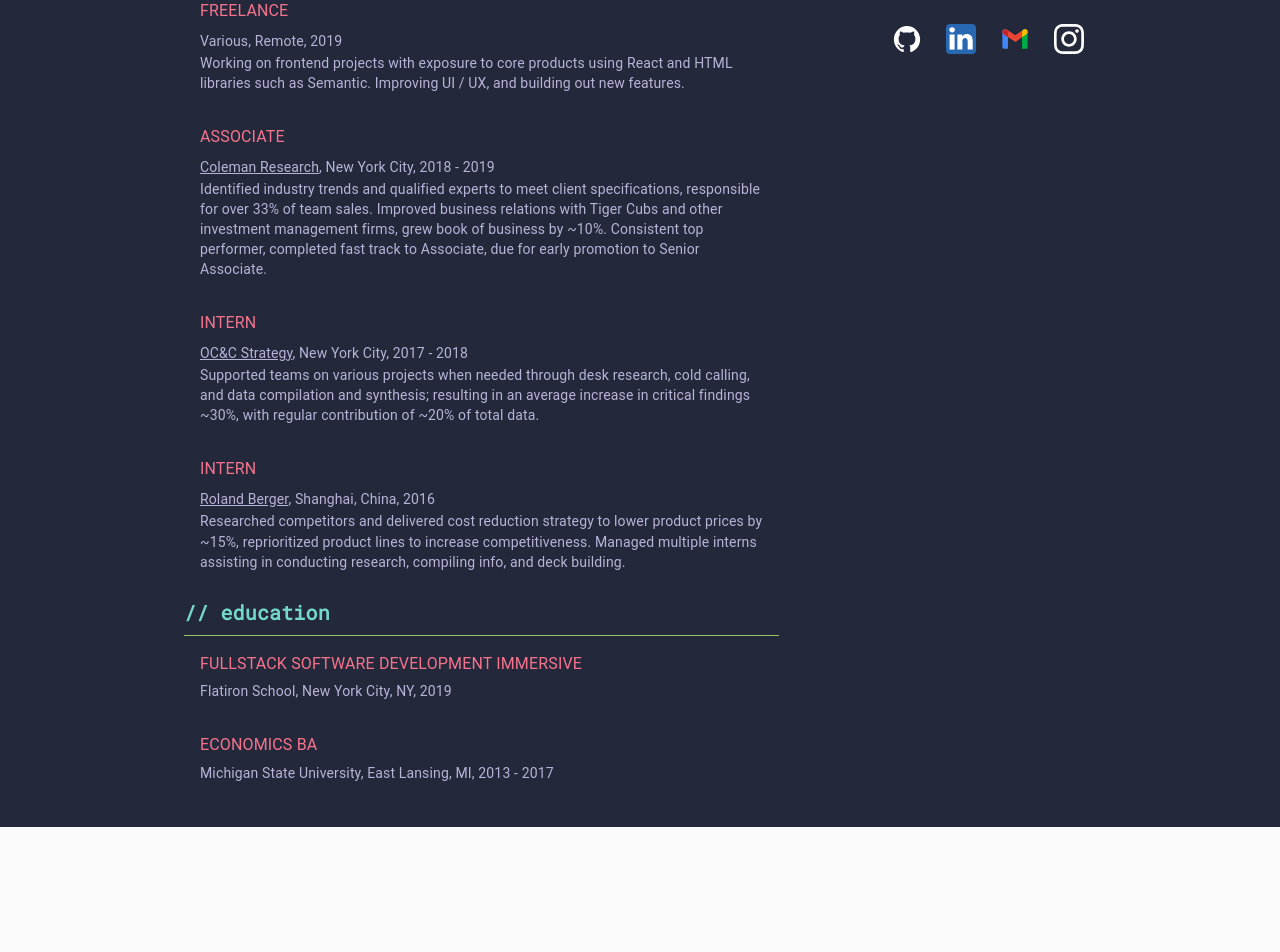
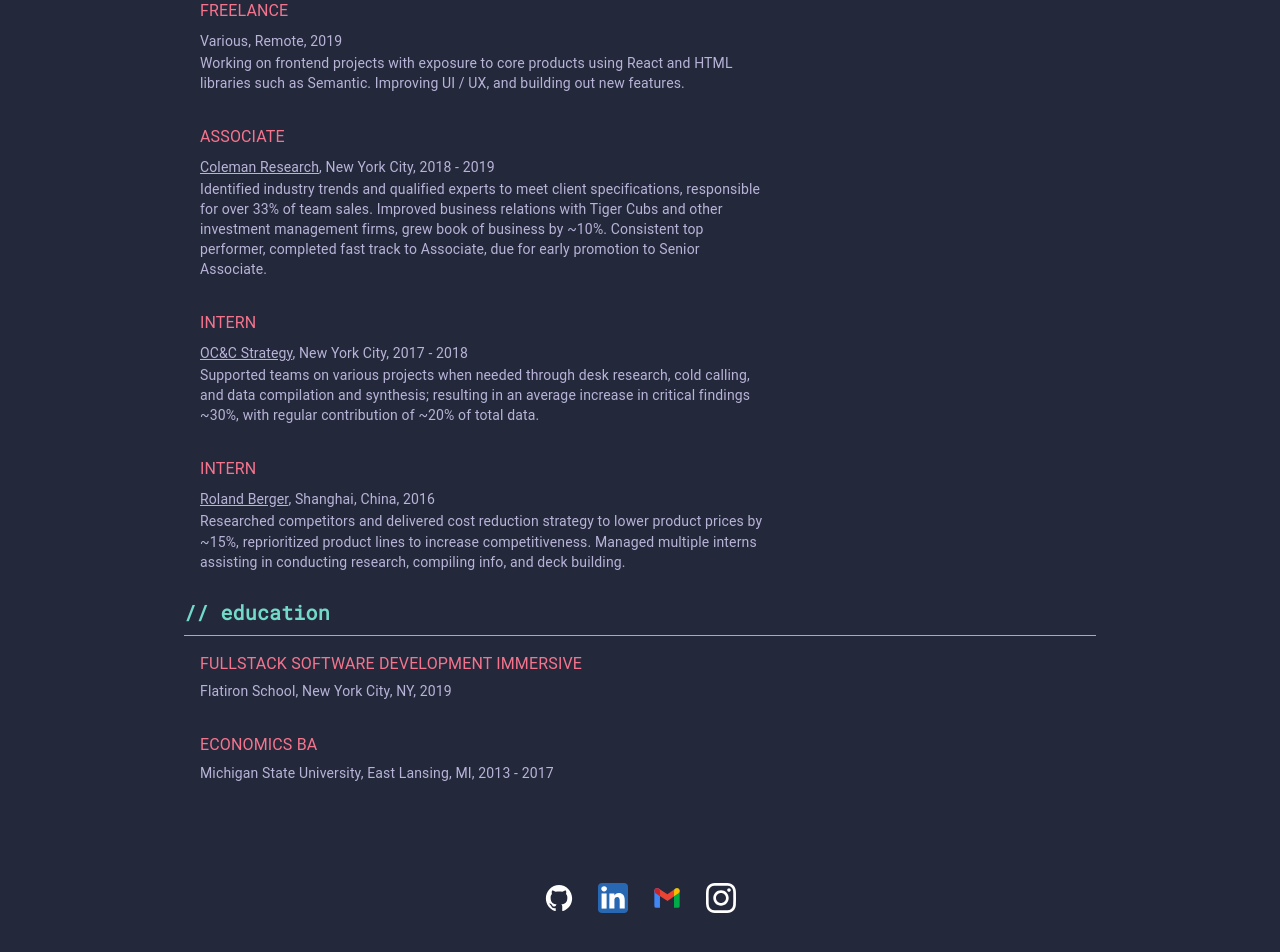
Before and after one commit to jyan95/website, a React (Create React App) app: page / in a window 1280 px wide. Shown: the part 776-1728 px from the top of the page. Before the commit the page ends 1603 px from the top, so only its background shows below. Built offline with nearby package versions, Linux system fonts and the light colour scheme.

Commit message:
adjustments

```diff
--- a/src/App.js
+++ b/src/App.js
@@ -1,13 +1,13 @@
 import React from "react";
 import "./App.css";
 import Home from "./containers/Home";
-// import Footer from "./components/Footer";
+import Footer from "./components/Footer";
 
 function App() {
   return (
     <React.Fragment>
       <Home />
-      {/* <Footer /> */}
+      <Footer />
     </React.Fragment>
   );
 }
--- a/src/components/Footer.js
+++ b/src/components/Footer.js
@@ -1,10 +1,14 @@
 import React from "react";
-import $ from "jquery";
 
 import { makeStyles } from "@material-ui/core/styles";
 import Container from "@material-ui/core/Container";
 import Typography from "@material-ui/core/Typography";
-import Link from "@material-ui/core/Link";
+import IconButton from "@material-ui/core/IconButton";
+
+import GithubIcon from "../assets/github.svg";
+import InstagramIcon from "../assets/ig.svg";
+import MailIcon from "../assets/gmail.svg";
+import LinkedInIcon from "../assets/in.svg";
 
 const useStyles = makeStyles((theme) => ({
   footer: {
@@ -13,34 +17,28 @@
   },
 }));
 
-// const social = [
-//   {
-//     name: 'GitHub',
-//     url: 'https://github.com/jyan95',
-//     icon: GithubIcon
-//   },
-//   {
-//     name: 'LinkedIn',
-//     url: 'https://www.linkedin.com/in/jyan95',
-//     icon: LinkedInIcon
-//   },
-//   {
-//     name: 'Gmail',
-//     url: 'mailto:jyan0602@gmail.com',
-//     icon: MailIcon
-//   },
-//   {
-//     name: 'Facebook',
-//     url: 'https://www.facebook.com/jyan95',
-//     icon: FacebookIcon
-//   },
-//   {
-//     name: 'Instagram',
-//     url: 'https://www.instagram.com/joshuayan_/',
-//     icon: InstagramIcon
-//   },
-//
-// ];
+const social = [
+  {
+    name: "GitHub",
+    url: "https://github.com/jyan95",
+    icon: GithubIcon,
+  },
+  {
+    name: "LinkedIn",
+    url: "https://www.linkedin.com/in/joshua-yan",
+    icon: LinkedInIcon,
+  },
+  {
+    name: "Gmail",
+    url: "mailto:jyan0602@gmail.com",
+    icon: MailIcon,
+  },
+  {
+    name: "Instagram",
+    url: "https://www.instagram.com/joshuayan_/",
+    icon: InstagramIcon,
+  },
+];
 
 const Footer = () => {
   const classes = useStyles();
@@ -48,22 +46,22 @@
   return (
     <div className={classes.footer}>
       <Container maxWidth="md">
-        <Typography align="center">
-          <Link
-            color="inherit"
-            noWrap
-            underline="always"
-            variant="body2"
-            onClick={() => $("html,body").animate({ scrollTop: 0 }, 500)}
-            style={{ fontFamily: "Roboto Mono, monospace", cursor: "pointer" }}
-          >
-            back to top
-          </Link>
-          <br />
-          <br />
-          {/* <Typography align="center" color="inherit" variant="caption">
-            Joshua Yan 2019
-          </Typography> */}
+        <Typography
+          variant="h6"
+          align="center"
+          gutterBottom
+          className={classes.sidebarSection}
+          style={{ fontFamily: "Roboto Mono, monospace" }}
+        >
+          {social.map((network, idx) => (
+            <IconButton href={network.url} target="new" key={network + idx}>
+              <img
+                src={network.icon}
+                style={{ width: 30 }}
+                alt={network.name}
+              />
+            </IconButton>
+          ))}
         </Typography>
       </Container>
     </div>
--- a/src/containers/Home.js
+++ b/src/containers/Home.js
@@ -13,12 +13,6 @@
 import Grid from "@material-ui/core/Grid";
 import Divider from "@material-ui/core/Divider";
 import Container from "@material-ui/core/Container";
-import IconButton from "@material-ui/core/IconButton";
-
-import GithubIcon from "../assets/github.svg";
-import InstagramIcon from "../assets/ig.svg";
-import MailIcon from "../assets/gmail.svg";
-import LinkedInIcon from "../assets/in.svg";
 
 const useStyles = makeStyles((theme) => ({
   banner: {
@@ -85,29 +79,6 @@
     web3.
   </p>
 );
-
-const social = [
-  {
-    name: "GitHub",
-    url: "https://github.com/jyan95",
-    icon: GithubIcon,
-  },
-  {
-    name: "LinkedIn",
-    url: "https://www.linkedin.com/in/joshua-yan",
-    icon: LinkedInIcon,
-  },
-  {
-    name: "Gmail",
-    url: "mailto:jyan0602@gmail.com",
-    icon: MailIcon,
-  },
-  {
-    name: "Instagram",
-    url: "https://www.instagram.com/joshuayan_/",
-    icon: InstagramIcon,
-  },
-];
 
 const technologies = [
   "JS (Node, Express, React, Redux, Jest)",
@@ -177,9 +148,6 @@
               <Typography variant="subtitle1">{about}</Typography>
             </div>
           </div>
-          {/* Latest Projects */}
-
-          {/* End latest projects */}
           <Grid container spacing={5} className={classes.mainGrid}>
             {/* Experience and Education */}
             <Grid item xs={12} md={8}>
@@ -193,18 +161,8 @@
                 </Typography>
                 <Divider className={classes.divider} />
                 <Experience />
-                <Typography
-                  variant="h6"
-                  style={{ fontFamily: "Roboto Mono, monospace" }}
-                  gutterBottom
-                >
-                  <b style={{ color: "#73d9c8" }}>// education</b>
-                </Typography>
-                <Divider className={classes.divider} />
-                <Education />
               </div>
             </Grid>
-            {/* End Experience and Education */}
             {/* Side Content */}
             <Grid item xs={12} md={4}>
               <Paper elevation={0} className={classes.technologiesBox}>
@@ -227,31 +185,19 @@
                 </Typography>
                 <br />
               </Paper>
-              <Typography
-                variant="h6"
-                align="right"
-                gutterBottom
-                className={classes.sidebarSection}
-                style={{ fontFamily: "Roboto Mono, monospace" }}
-              >
-                {social.map((network, idx) => (
-                  <IconButton
-                    href={network.url}
-                    target="new"
-                    key={network + idx}
-                  >
-                    <img
-                      src={network.icon}
-                      style={{ width: 30 }}
-                      alt={network.name}
-                    />
-                  </IconButton>
-                ))}
-              </Typography>
             </Grid>
             {/* End Side Content */}
           </Grid>
         </main>
+        <Typography
+          variant="h6"
+          style={{ fontFamily: "Roboto Mono, monospace" }}
+          gutterBottom
+        >
+          <b style={{ color: "#73d9c8" }}>// education</b>
+        </Typography>
+        <Divider className={classes.divider} />
+        <Education />
       </Container>
     </React.Fragment>
   );
```
